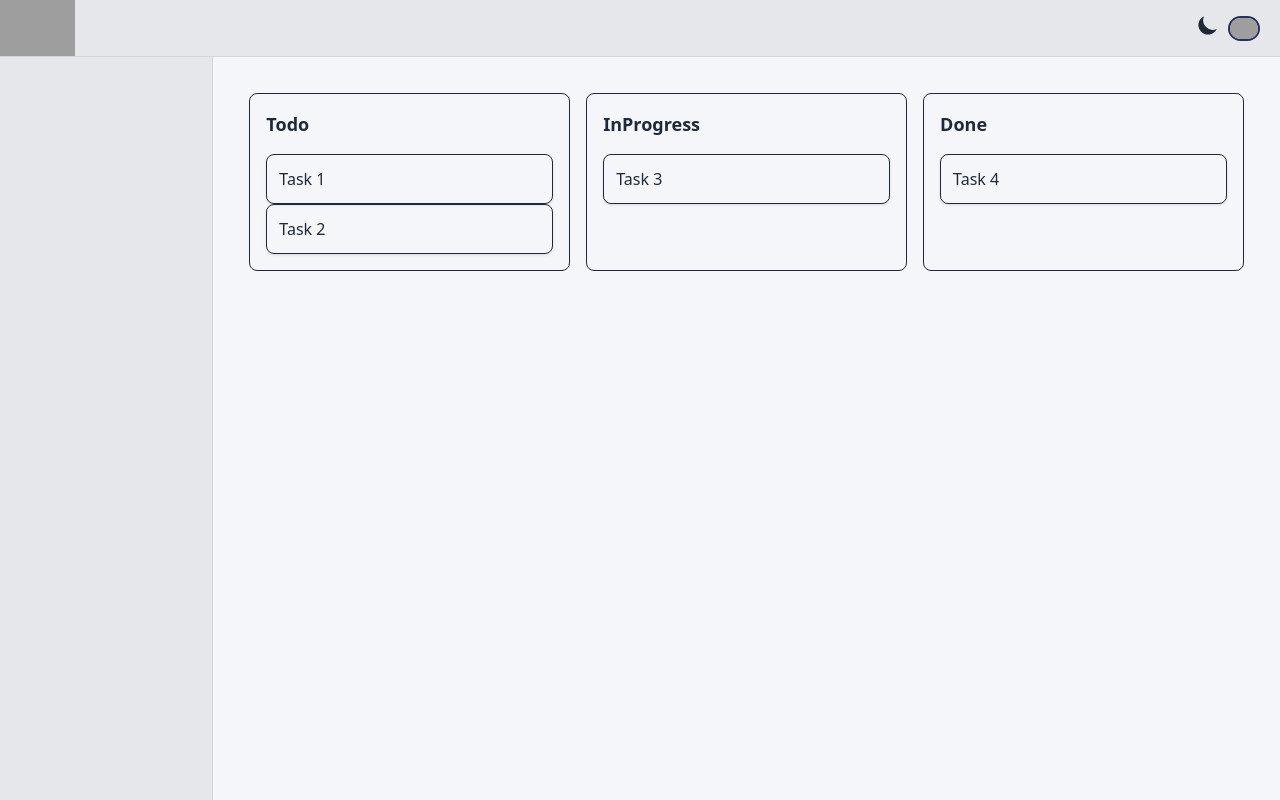
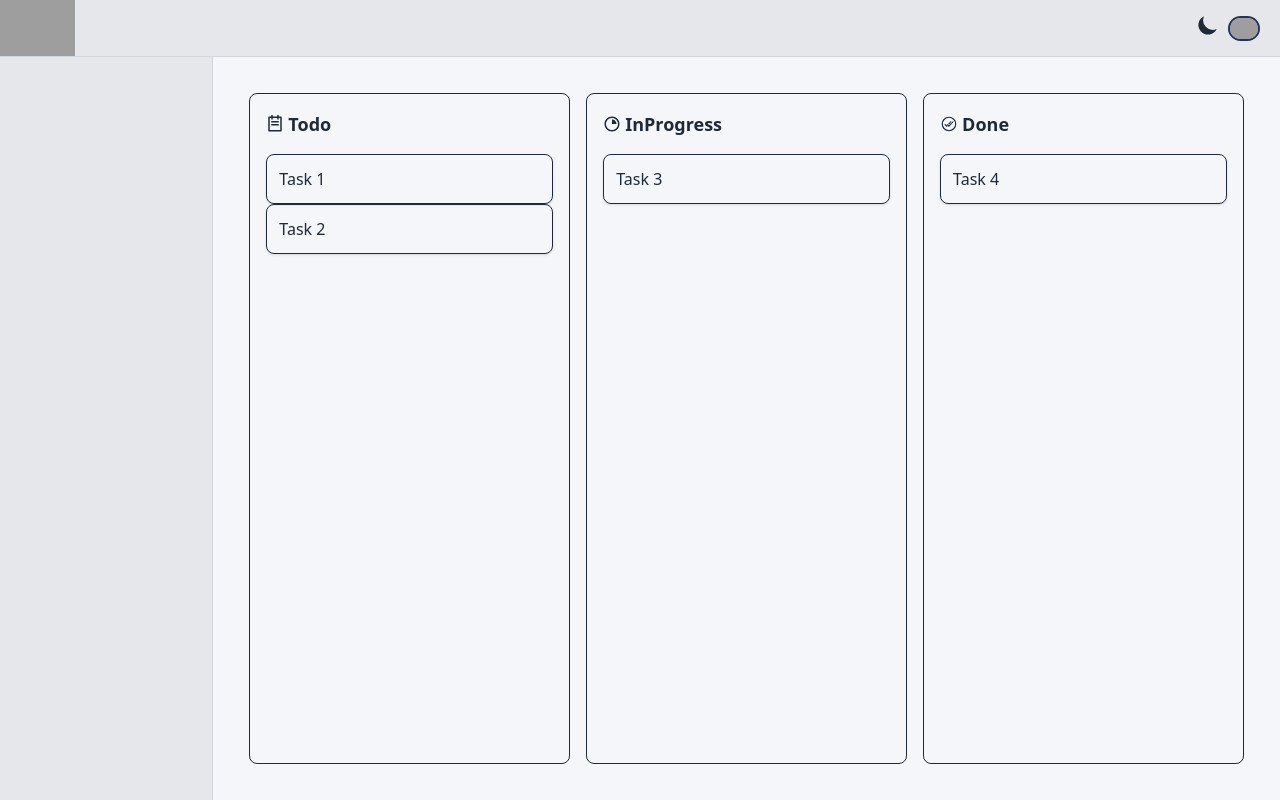
Before and after one commit to mehefujali/taskify, a React (Vite) app: page / in a window 1280 px wide. Built offline with nearby package versions, Linux system fonts and the light colour scheme; grey boxes are pictures that could not be loaded.

Commit message:
task btn created

```diff
--- /dev/null
+++ b/src/Context/AuthProvider.jsx
@@ -0,0 +1,11 @@
+
+
+const AuthProvider = () => {
+      return (
+            <div>
+
+            </div>
+      );
+};
+
+export default AuthProvider;
--- a/src/components/Tasks/Tasks.jsx
+++ b/src/components/Tasks/Tasks.jsx
@@ -1,5 +1,7 @@
 import { useState } from "react";
 import { DragDropContext, Droppable, Draggable } from "react-beautiful-dnd";
+import { IoCheckmarkDoneCircleOutline } from "react-icons/io5";
+import { RiProgress2Line, RiTodoLine } from "react-icons/ri";
 
 const initialTasks = {
   todo: [{ id: "1", title: "Task 1" }, { id: "2", title: "Task 2" }],
@@ -43,16 +45,21 @@ const Tasks = () => {
 
   return (
     <DragDropContext onDragEnd={onDragEnd}>
-      <div className="grid grid-cols-3 gap-4 p-4">
+      <div className="grid grid-cols-3 gap-4 p-4 h-full">
         {Object.entries(tasks).map(([column, items]) => (
           <Droppable key={column} droppableId={column}>
             {(provided) => (
               <div
                 ref={provided.innerRef}
                 {...provided.droppableProps}
-                className="border rounded-lg p-4"
+                className="border rounded-lg p-4  min-h-full"
               >
-                <h2 className="text-lg font-bold mb-4 capitalize">{column}</h2>
+                <h2 className="text-lg font-bold mb-4 capitalize flex items-center gap-1">
+                  {column==="todo"&&<RiTodoLine className=" "/>}
+                  {column==="inProgress"&&<RiProgress2Line className=" "/>}
+                  {column==="done"&&<IoCheckmarkDoneCircleOutline className=" "/>}
+                  {column}
+                  </h2>
                 {items.map((item, index) => (
                   <Draggable key={item.id} draggableId={item.id} index={index}>
                     {(provided) => (
```
